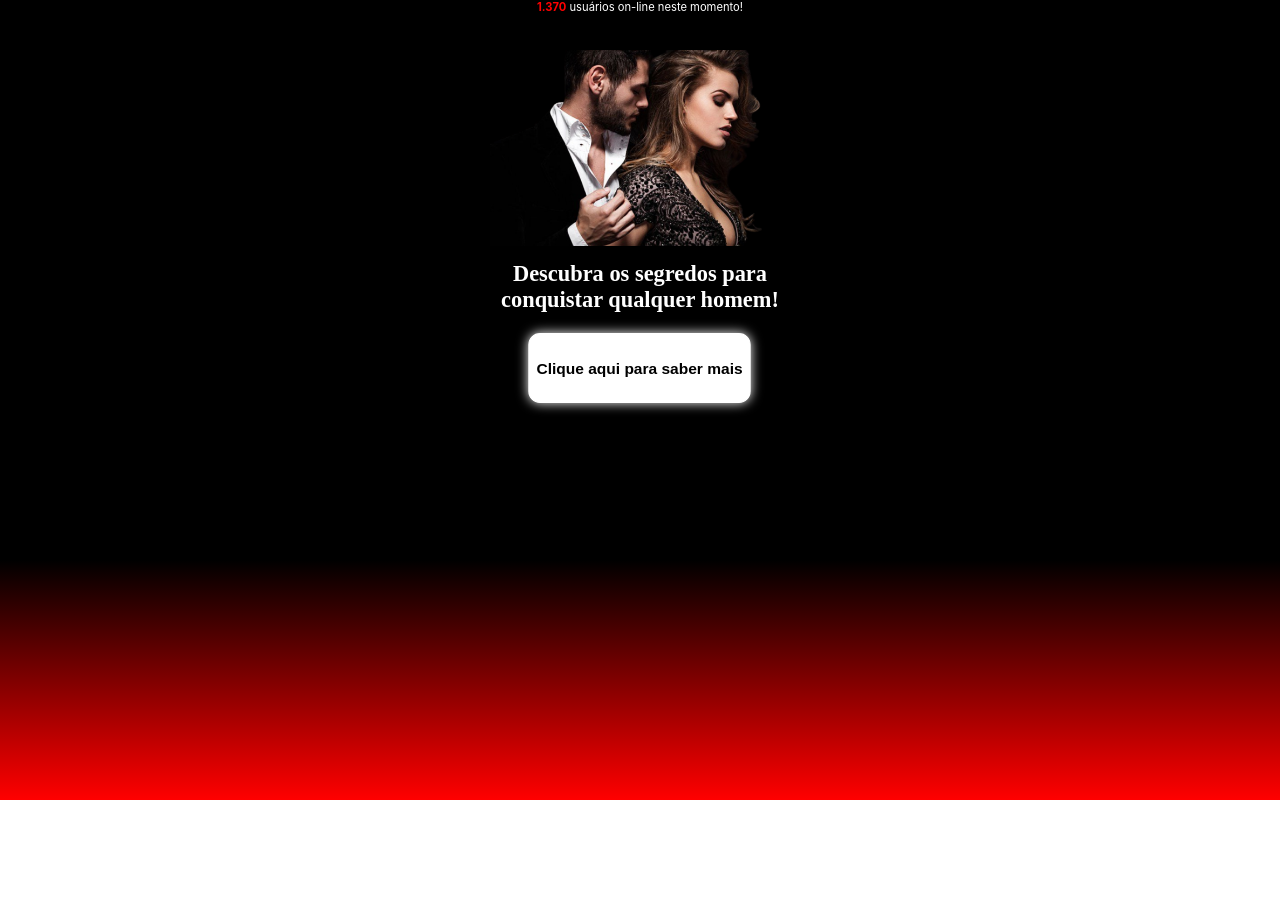
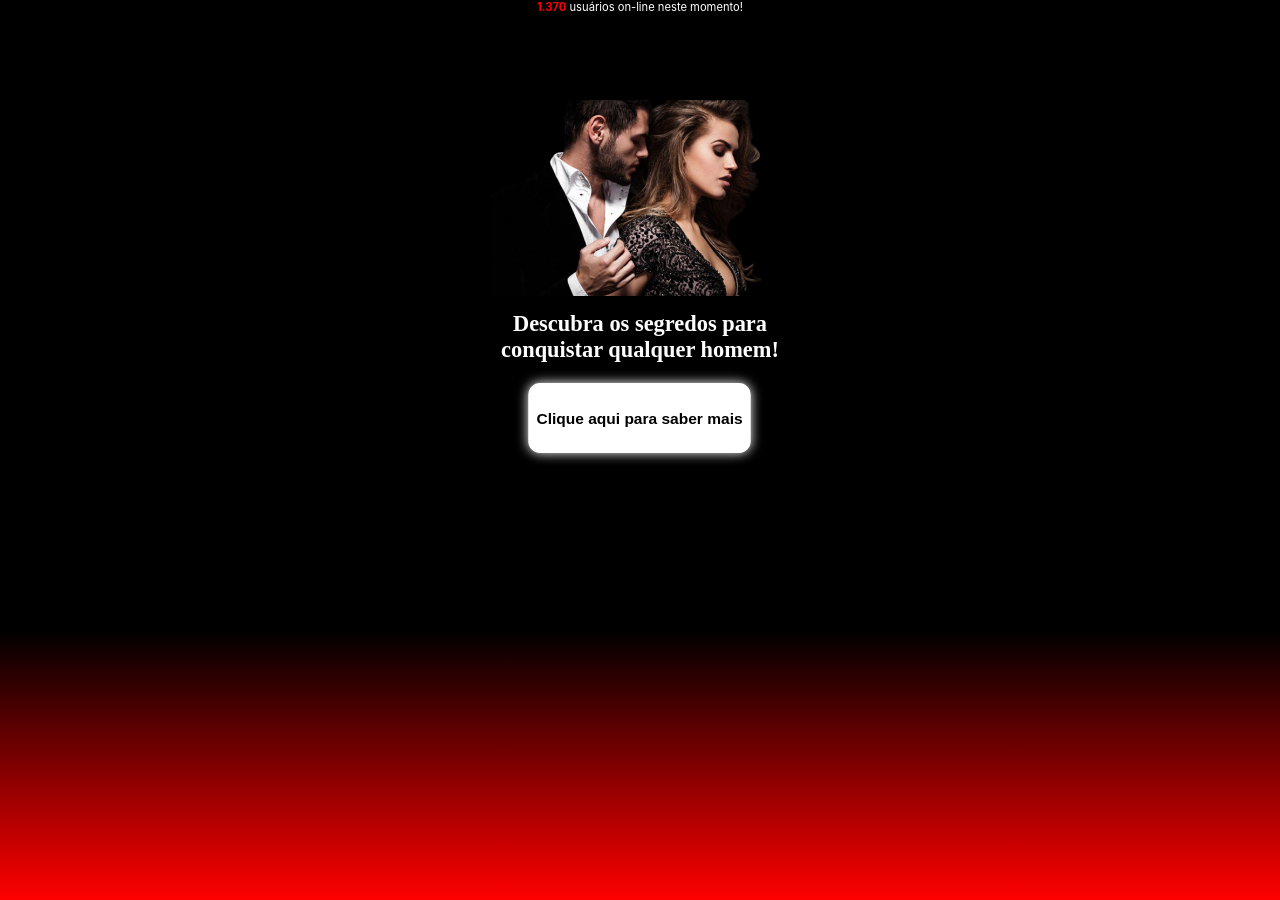
Before and after one commit to 19842022/relacioneja, a React (Vite) app: page / in a window 1280 px wide. Before the commit the page ends 800 px from the top, so only its background shows below. Built offline with nearby package versions, Linux system fonts and the light colour scheme; a web font is replaced by a local one.

Commit message:
Update style.css

```diff
--- a/src/pages/Home/style.css
+++ b/src/pages/Home/style.css
@@ -133,11 +133,12 @@ height: 100vh;
         justify-content: center;
         align-items: center;
         flex:1;
+        margin-top: 100px;
 
 
     }
 .content-page-home{
-  margin-top: 50px;
+
     display: flex;
     flex-direction: column;
     justify-content: center;
```
